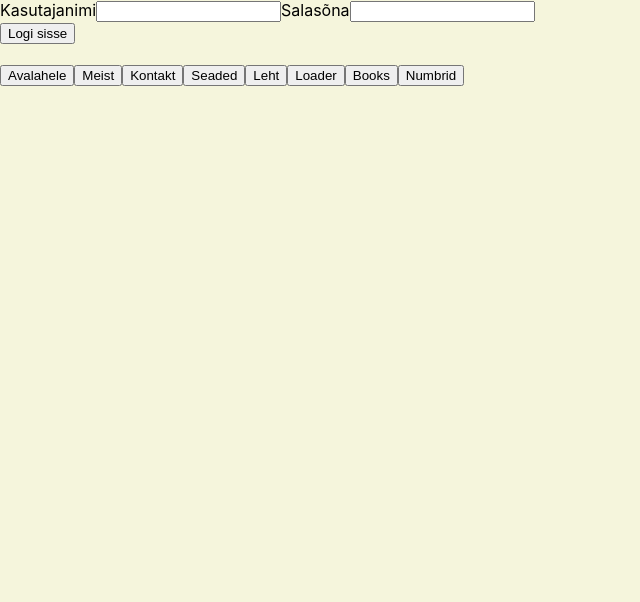
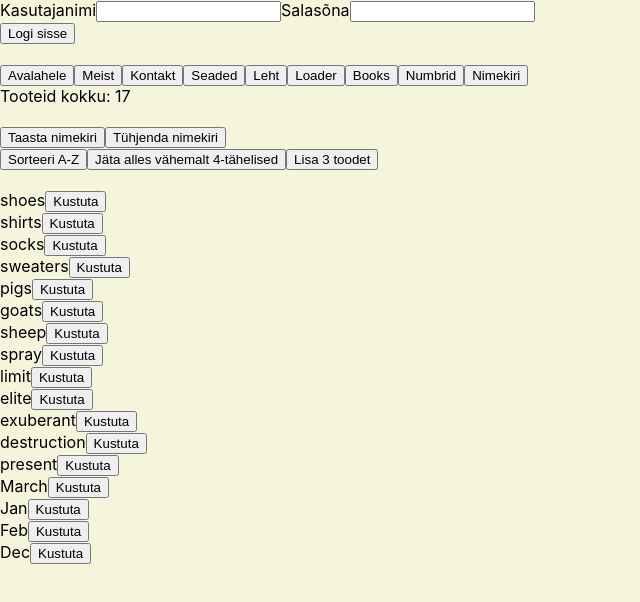
Before and after one commit to leotamm/React-06-2023, a React (Create React App) app in the folder kodutoo1/: page /nimekiri in a window 1280 px wide. Shown: the top 602 px of the page, without its empty margins (0-640 px from the left). Built offline with nearby package versions, Linux system fonts and the light colour scheme.

Commit message:
17 lahendus

```diff
--- a/kodutoo1/src/App.js
+++ b/kodutoo1/src/App.js
@@ -7,8 +7,10 @@ import Leht from './pages/Leht';
 import Loader from './pages/Loader';
 import Books from './pages/Books';
 import Numbrid from './pages/Numbrid';
+import Nimekri from './pages/Nimekiri';
 import './App.css';
 import { useRef, useState } from 'react';
+import Nimekiri from './pages/Nimekiri';
 
 function App() {
 
@@ -66,6 +68,9 @@ function App() {
       <Link to='/numbrid'>
         <button>Numbrid</button>
       </Link>
+      <Link to='/nimekiri'>
+        <button>Nimekiri</button>
+      </Link>
 
       <Routes>
         <Route path='/' element={<Avaleht />} />
@@ -76,6 +81,7 @@ function App() {
         <Route path='/loader' element={<Loader />} />
         <Route path='/books' element={<Books />} />
         <Route path='/numbrid' element={<Numbrid />} />
+        <Route path='/nimekiri' element={<Nimekiri />} />
       </Routes>
 
     </div>
--- a/kodutoo1/src/pages/Avaleht.js
+++ b/kodutoo1/src/pages/Avaleht.js
@@ -2,9 +2,7 @@ import React from 'react'
 
 function Avaleht() {
   return (
-    <div>
-        <div>See on avaleht</div>
-    </div>
+    <div>Avaleht</div>
   )
 }
 
--- /dev/null
+++ b/kodutoo1/src/pages/Nimekiri.js
@@ -0,0 +1,53 @@
+import React, { useState } from 'react'
+
+function Nimekiri() {
+
+    const [nimekiri, uuendaNimekiri] = useState(['shoes', 'shirts', 'socks', 'sweaters', 'pigs', 'goats', 'sheep', 'spray', 'limit', 'elite', 'exuberant', 'destruction', 'present', 'March', 'Jan', 'Feb', 'Dec']);
+
+    const taastaNimekiri = () => {
+        uuendaNimekiri(['shoes', 'shirts', 'socks', 'sweaters', 'pigs', 'goats', 'sheep', 'spray', 'limit', 'elite', 'exuberant', 'destruction', 'present', 'March', 'Jan', 'Feb', 'Dec']);
+    }
+
+    const kustuta = (index) => {
+        nimekiri.splice(index, 1);
+        uuendaNimekiri(nimekiri.slice());
+    }
+
+    const nimekiriTyhjaks = () => {
+        nimekiri.splice(0, nimekiri.length);
+        uuendaNimekiri(nimekiri.slice());
+    }
+
+    const sorteeriAZ = () => {
+        nimekiri.sort((a, b) => a[0].localeCompare(b[0]));
+        uuendaNimekiri(nimekiri.slice());
+    }
+
+    const filtreeriV2hemalt4T2helised = () => {
+        const uusNimekiri = nimekiri.filter(nimi => nimi.length >= 4);
+        uuendaNimekiri(uusNimekiri);
+    }
+
+    const lisa3Toodet = () => {
+        const newItems = ['chickens', 'cats', 'dogs'];
+        newItems.forEach(item => nimekiri.push(item));
+        uuendaNimekiri(nimekiri.slice());
+    }
+
+    return (
+        <div>
+            <div>Tooteid kokku: {nimekiri.length}</div><br />
+            <button onClick={taastaNimekiri}>Taasta nimekiri</button>
+            <button onClick={nimekiriTyhjaks}>Tühjenda nimekiri</button><br />
+            <button onClick={sorteeriAZ}>Sorteeri A-Z</button>
+            <button onClick={filtreeriV2hemalt4T2helised}>Jäta alles vähemalt 4-tähelised</button>
+            <button onClick={lisa3Toodet}>Lisa 3 toodet</button><br /><br />
+            {nimekiri.map((toode, index) =>
+                <div key='index'>{toode}
+                    <button onClick={() => kustuta(index)}>Kustuta</button>
+                </div>)}
+        </div>
+    )
+}
+
+export default Nimekiri
```
